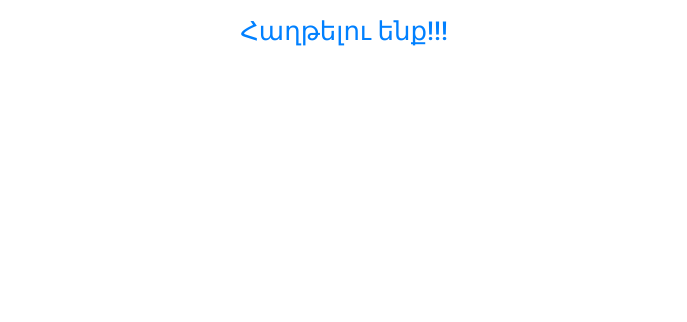
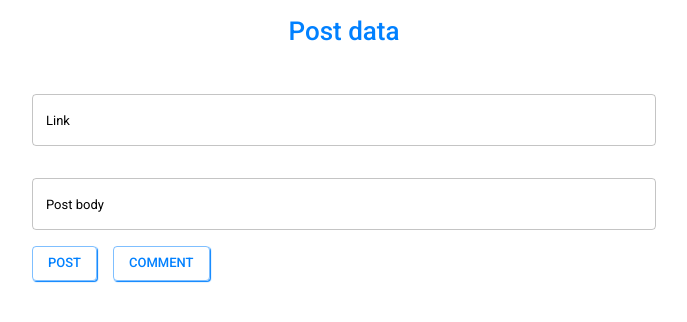
Before and after one commit to ernestchakhoyan/quick-tweets, a Next.js app: page / in a window 1280 px wide. Shown: the top 322 px of the page, without its empty margins (296-983 px from the left). Built offline with nearby package versions, Linux system fonts and the light colour scheme.

Commit message:
pages refactoring

```diff
--- a/src/pages/index.js
+++ b/src/pages/index.js
@@ -1,6 +1,4 @@
 import React from "react";
-import Router from "next/router";
-import { isAuthorized } from "../utils/tools";
 import Typography from "@material-ui/core/Typography";
 import makeStyles from "@material-ui/core/styles/makeStyles";
 import Grid from "@material-ui/core/Grid";
@@ -36,21 +34,61 @@ const useStyles = makeStyles((theme) => ({
 function Index() {
     const classes = useStyles();
 
-    React.useEffect(() => {
-        if (!isAuthorized()) {
-            // Router.push("/login");
-        }
-    }, []);
-
-    const authHandler = (err, data) => {
-        console.log(err, data);
-    };
-
     return (
         <div className={classes.container}>
             <Typography variant="h1" color="primary">
-                Հաղթելու ենք!!!
+                Post data
             </Typography>
+            <Grid
+                className={classes.gridRoot}
+                item
+                xs={12}
+                md={6}
+            >
+                <Grid
+                    item xs={12}
+                    className={classes.fullWidth}
+                >
+                    <TextField
+                        classes={{root: classes.fullWidth}}
+                        variant="outlined"
+                        label="Link"
+                    />
+                </Grid>
+                <Grid
+                    item xs={12}
+                    className={classes.fullWidth}
+                >
+                    <TextField
+                        classes={{root: classes.fullWidth}}
+                        variant="outlined"
+                        label="Post body"
+                        multiline
+                        rowsMax={5}
+                    />
+                </Grid>
+                <Grid
+                    item xs={12}
+                    className={classes.fullWidth}
+                >
+                    <Button
+                        variant="outlined"
+                        color="primary"
+                        disableRipple
+                        className={classes.marginRight}
+                    >
+                        <span>Post</span>
+                    </Button>
+
+                    <Button
+                        variant="outlined"
+                        color="primary"
+                        disableRipple
+                    >
+                        <span>Comment</span>
+                    </Button>
+                </Grid>
+            </Grid>
         </div>
     );
 }
```
Also changed, not shown: src/pages/authorize.js (+11 -1 lines), src/pages/success.js (added, +44 -0 lines), src/pages/twitter.js (+8 -0 lines).
